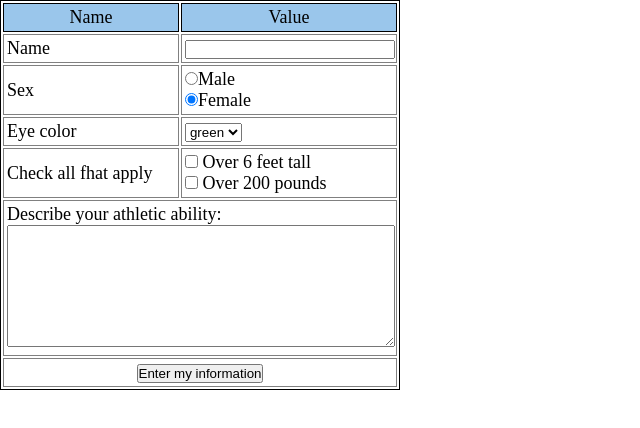
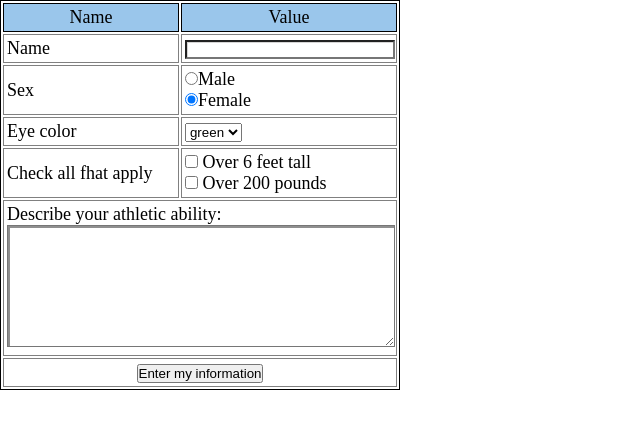
Before and after one commit to topmailtv/FEtranings, a plain HTML site: page Homeworks2/File2.3/index.html in a window 1280 px wide. Shown: the whole page, without its empty margins (0-640 px from the left). Drawn offline with Linux system fonts and the light colour scheme.

Commit message:
DZ-final

```diff
--- a/Homeworks2/File2.3/css/style.css
+++ b/Homeworks2/File2.3/css/style.css
@@ -23,10 +23,11 @@ table{
 }
 #nametext{
     width: 99%;
-
+   box-shadow: inset 1px 1px 0px 0px rgb(214, 213, 213);
 }
 #descriptext{
     width: 100%;
+    box-shadow: inset 2px 2px 0px 0px rgb(143, 143, 143);
 }
 
 td{
```
